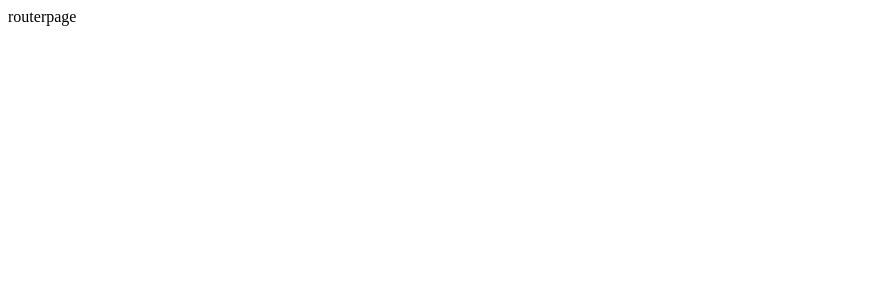
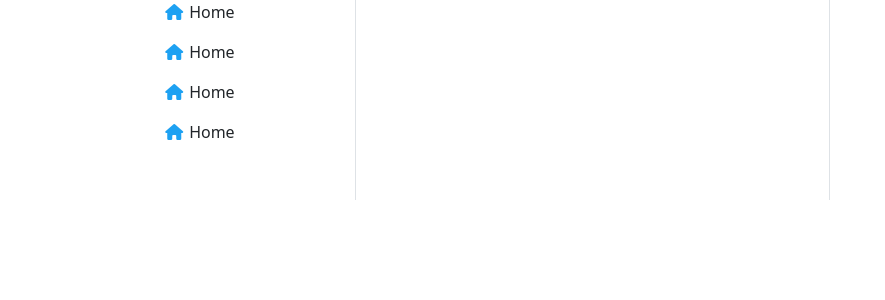
Before and after one commit to bilgejava6/JavaBoost15_Proje_java15x, a React (Create React App) app: page / in a window 1280 px wide. Shown: the top 300 px of the page, without its empty margins (0-885 px from the left). Built offline with nearby package versions, Linux system fonts and the light colour scheme.

Commit message:
X Ana Çatı ve bileşenler eklenmeye başlandı.

```diff
--- a/package.json
+++ b/package.json
@@ -3,6 +3,7 @@
   "version": "0.1.0",
   "private": true,
   "dependencies": {
+    "@reduxjs/toolkit": "^2.3.0",
     "@testing-library/jest-dom": "^5.17.0",
     "@testing-library/react": "^13.4.0",
     "@testing-library/user-event": "^13.5.0",
@@ -12,7 +13,10 @@
     "@types/react-dom": "^18.3.1",
     "react": "^18.3.1",
     "react-dom": "^18.3.1",
+    "react-redux": "^9.1.2",
+    "react-router-dom": "^6.28.0",
     "react-scripts": "5.0.1",
+    "sweetalert": "^2.1.2",
     "typescript": "^4.9.5",
     "web-vitals": "^2.1.4"
   },
--- a/public/index.html
+++ b/public/index.html
@@ -8,9 +8,12 @@
     <meta   name="description" content="Web site created using create-react-app"    />
     <link rel="apple-touch-icon" href="%PUBLIC_URL%/logo192.png" />
     <link rel="manifest" href="%PUBLIC_URL%/manifest.json" />
+    <link href="https://cdn.jsdelivr.net/npm/bootstrap@5.3.3/dist/css/bootstrap.min.css" rel="stylesheet" integrity="sha384-QWTKZyjpPEjISv5WaRU9OFeRpok6YctnYmDr5pNlyT2bRjXh0JMhjY6hW+ALEwIH" crossorigin="anonymous">
+    <link rel="stylesheet" href="https://cdnjs.cloudflare.com/ajax/libs/font-awesome/6.6.0/css/all.min.css" integrity="sha512-Kc323vGBEqzTmouAECnVceyQqyqdsSiqLQISBL29aUW4U/M7pSPA/gEUZQqv1cwx4OnYxTxve5UMg5GT6L4JJg==" crossorigin="anonymous" referrerpolicy="no-referrer" />
     <title>Java15X Social Media</title>
   </head>
   <body>
     <div id="root"></div>
+    <script src="https://cdn.jsdelivr.net/npm/bootstrap@5.3.3/dist/js/bootstrap.bundle.min.js" integrity="sha384-YvpcrYf0tY3lHB60NNkmXc5s9fDVZLESaAA55NDzOxhy9GkcIdslK1eN7N6jIeHz" crossorigin="anonymous"></script>
   </body>
 </html>
--- /dev/null
+++ b/src/component/atoms/LeftButtons.tsx
@@ -0,0 +1,16 @@
+import React from 'react'
+
+function LeftButtons() {
+  return (
+    <>
+        <div className="col-2">
+            <i className="fa-solid fa-house" style={{color: '#1da1f2'}}></i>
+        </div>
+        <div className="col-8">
+            <label className='form-label'>Home</label>
+        </div>
+    </>
+  )
+}
+
+export default LeftButtons
--- /dev/null
+++ b/src/component/molecules/LeftMenuComponent.tsx
@@ -0,0 +1,26 @@
+import React from 'react'
+import LeftButtons from '../atoms/LeftButtons'
+
+function LeftMenuComponent() {
+  return (
+    <div className="row justify-content-center">
+        <div className="col-5">
+            <div className="row mb-2">
+                <LeftButtons />
+            </div>
+            <div className="row mb-2">
+                <LeftButtons />
+            </div>
+            <div className="row mb-2">
+                <LeftButtons />
+            </div>
+            <div className="row mb-2">
+                <LeftButtons />
+            </div>
+
+        </div>
+    </div>
+  )
+}
+
+export default LeftMenuComponent
--- a/src/index.tsx
+++ b/src/index.tsx
@@ -1,9 +1,13 @@
 import React from 'react';
 import ReactDOM from 'react-dom/client';
 import RouterPage from './routerpage';
+import { Provider } from 'react-redux';
+import store from './store';
 const root = ReactDOM.createRoot(
   document.getElementById('root') as HTMLElement
 );
 root.render(
-  <RouterPage />
+  <Provider store={store}>
+    <RouterPage />
+  </Provider>
 );
--- /dev/null
+++ b/src/page/HomePage.tsx
@@ -0,0 +1,22 @@
+import React from 'react'
+import LeftMenuComponent from '../component/molecules/LeftMenuComponent'
+
+function HomePage() {
+  return (
+    <div className="container">
+      <div className="row" style={{minHeight: '200px'}}>
+        <div className="col-3">
+           <LeftMenuComponent />
+        </div>
+        <div className="col-5 border-start border-end">
+
+        </div>
+        <div className="col-4">
+
+        </div>
+      </div>
+    </div>
+  )
+}
+
+export default HomePage
--- a/src/routerpage.tsx
+++ b/src/routerpage.tsx
@@ -1,8 +1,15 @@
 import React from 'react'
-
+import {
+    BrowserRouter, Route, Routes
+} from 'react-router-dom'
+import HomePage from './page/HomePage'
 function RouterPage() {
   return (
-    <div>routerpage</div>
+    <BrowserRouter>
+        <Routes>
+            <Route path='/' element={<HomePage />} />
+        </Routes>
+    </BrowserRouter>
   )
 }
 
--- /dev/null
+++ b/src/store/index.tsx
@@ -0,0 +1,10 @@
+import { configureStore } from "@reduxjs/toolkit";
+
+
+const store = configureStore({
+    reducer:  {
+
+    }
+})
+
+export default store;
```
Also changed, not shown: Screenshot 2024-11-18 at 11.40.47.png (added), 1 other file (tests, documents, lock files or other folders).
